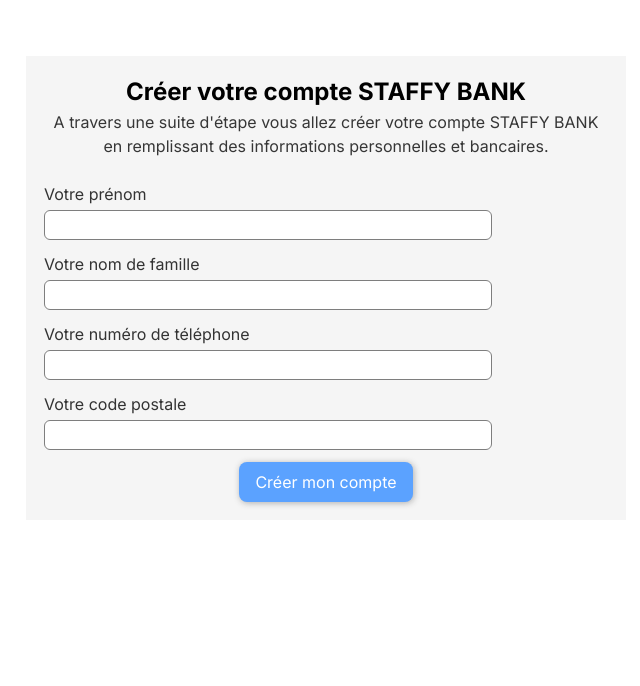
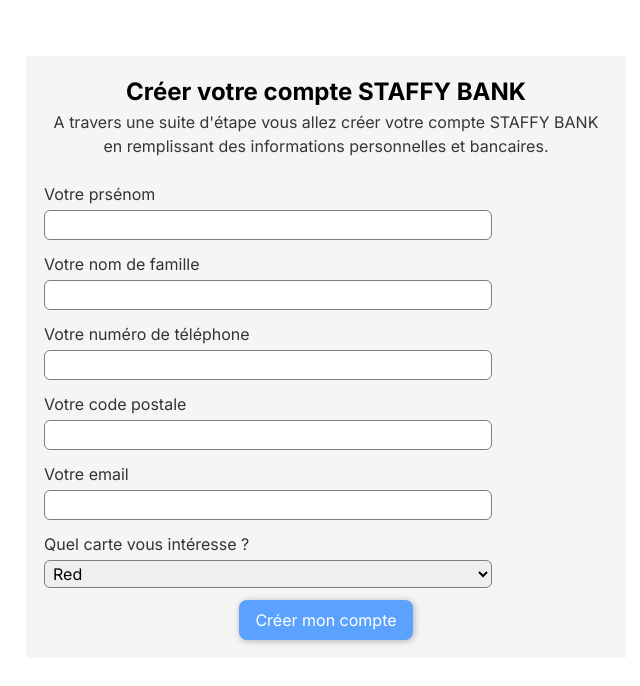
Before and after one commit to MatteoGauthier/staffy-bank, a React (Vite) app: page /inscription in a window 1280 px wide. Shown: the top 686 px of the page, without its empty margins (314-954 px from the left). Built offline with nearby package versions, Linux system fonts and the light colour scheme.

Commit message:
Adding logic in account creation form

```diff
--- a/package.json
+++ b/package.json
@@ -13,6 +13,7 @@
     "react": "^17.0.0",
     "react-dom": "^17.0.0",
     "react-router-dom": "6",
+    "react-ux-forms": "^1.1.4",
     "yup": "^0.32.11"
   },
   "devDependencies": {
--- a/src/assets/AccountCreation.css
+++ b/src/assets/AccountCreation.css
@@ -16,7 +16,6 @@
 	flex-direction: column;
 	align-items: center;
 	padding: 18px;
-
 }
 
 .account-creation-wrapper h1 {
@@ -26,13 +25,14 @@
 .account-creation-wrapper p {
 	text-align: center;
 	margin-bottom: 24px;
-  color:rgb(54, 54, 54);
+	color: rgb(54, 54, 54);
 }
 
 .creation-input-wrapper {
 	display: flex;
 	flex-direction: column;
-	margin-bottom: 12px;align-self: normal;
+	margin-bottom: 12px;
+	align-self: normal;
 }
 
 .creation-input-wrapper label {
@@ -40,15 +40,14 @@
 	margin-bottom: 4px;
 }
 
-.creation-input-wrapper input {
+.creation-input-wrapper input,
+.creation-input-wrapper select {
 	border: solid rgb(126, 126, 126) 1px;
 	border-radius: 6px;
 	max-width: 28rem;
 	padding: 2px 4px;
 	/* width: 100%; */
 }
-
-
 
 .account-creation-wrapper button {
 	background-color: rgb(91, 162, 255);
--- a/src/routes/account-creation.jsx
+++ b/src/routes/account-creation.jsx
@@ -1,10 +1,49 @@
-import React from "react"
+import React, { useEffect, useState } from "react"
+import { useSearchParams } from "react-router-dom"
 import "../assets/AccountCreation.css"
 
+const defaultFormData = {
+	first_name: "",
+	surname: "",
+	phone: "",
+	postal: "",
+	email: "",
+	card: "",
+}
+
 function AccountCreation() {
+	let [searchParams, setSearchParams] = useSearchParams()
+	let card = searchParams.get("card")
+
+	const [formData, setFormData] = useState(defaultFormData)
+	const [formCardValue, setFormCardValue] = useState("")
+
+	function submitData(event) {
+		// TODO create a lib for that
+		event.preventDefault()
+
+		let target = event.target
+		let formResult = {}
+
+		for (let i = 0; i < target.length; i++) {
+			if (target.elements[i].nodeName == "INPUT" || target.elements[i].nodeName == "SELECT") {
+				formResult[target.elements[i].getAttribute("name")] = target.elements[i].value
+			}
+		}
+		setFormData(formResult)
+	}
+
+	useEffect(() => {
+		if (card) {
+			setFormCardValue(card)
+
+			console.log(card)
+		}
+	}, [card])
+
 	return (
 		<div className="account-creation-app">
-			<div className="account-creation-wrapper">
+			<form className="account-creation-wrapper" onSubmit={submitData}>
 				<h1>Créer votre compte STAFFY BANK</h1>
 				<p>
 					A travers une suite d'étape vous allez créer votre compte STAFFY BANK en remplissant des informations
@@ -12,7 +51,7 @@
 				</p>
 
 				<div className="creation-input-wrapper">
-					<label htmlFor="first_name">Votre prénom</label>
+					<label htmlFor="first_name">Votre prsénom</label>
 					<input type="text" name="first_name" />
 				</div>
 				<div className="creation-input-wrapper">
@@ -21,14 +60,26 @@
 				</div>
 				<div className="creation-input-wrapper">
 					<label htmlFor="phone">Votre numéro de téléphone</label>
-					<input type="tel" name="phone" />
+					<input type="tel" name="phone" autoComplete="phone" />
 				</div>
 				<div className="creation-input-wrapper">
 					<label htmlFor="postal">Votre code postale</label>
 					<input type="text" name="postal" />
 				</div>
+				<div className="creation-input-wrapper">
+					<label htmlFor="email">Votre email</label>
+					<input type="email" name="email" />
+				</div>
+				<div className="creation-input-wrapper">
+					<label htmlFor="card">Quel carte vous intéresse ? </label>
+					<select name="card" value={formCardValue} onChange={() => {}} id="card">
+						<option value="red">Red</option>
+						<option value="blue">Blue</option>
+						<option value="green">Green</option>
+					</select>
+				</div>
 				<button type="submit">Créer mon compte</button>
-			</div>
+			</form>
 		</div>
 	)
 }
```
Also changed, not shown: 1 other file (tests, documents, lock files or other folders). Lines whose indentation alone changed are shown as unchanged.
